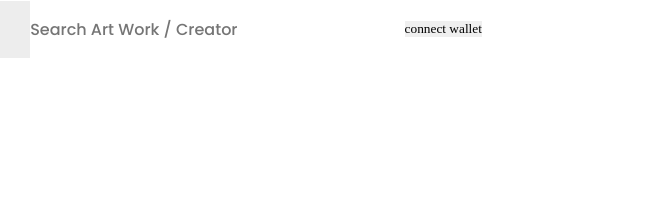
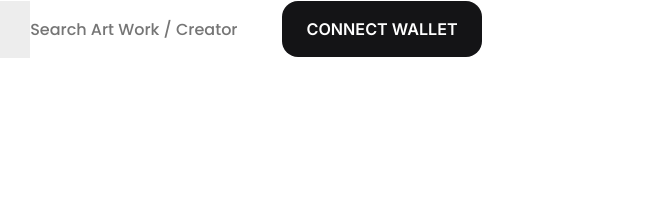
Before and after one commit to Matevosyannnn/adaptive-layout-dive-sea, a plain HTML site: page index.html in a window 1280 px wide. Shown: the full height of the page, 630-1280 px from the left. Drawn offline with Linux system fonts and the light colour scheme.

Commit message:
'Connect Wallet' button styling in page header

```diff
--- a/css/style.css
+++ b/css/style.css
@@ -58,3 +58,15 @@
     font-size: 16px;
     font-weight: 500;
 }
+
+.crypto-wallet-btn {
+    font-family: "Inter", sans-serif;
+    font-size: 16.17px;
+    font-weight: 600;
+    line-height: 24.3px;
+    text-transform: uppercase;
+    padding: 16.17px 24.26px;
+    color: #FFFFFF;
+    background-color: #141416;
+    border-radius: 16px;
+}
```
